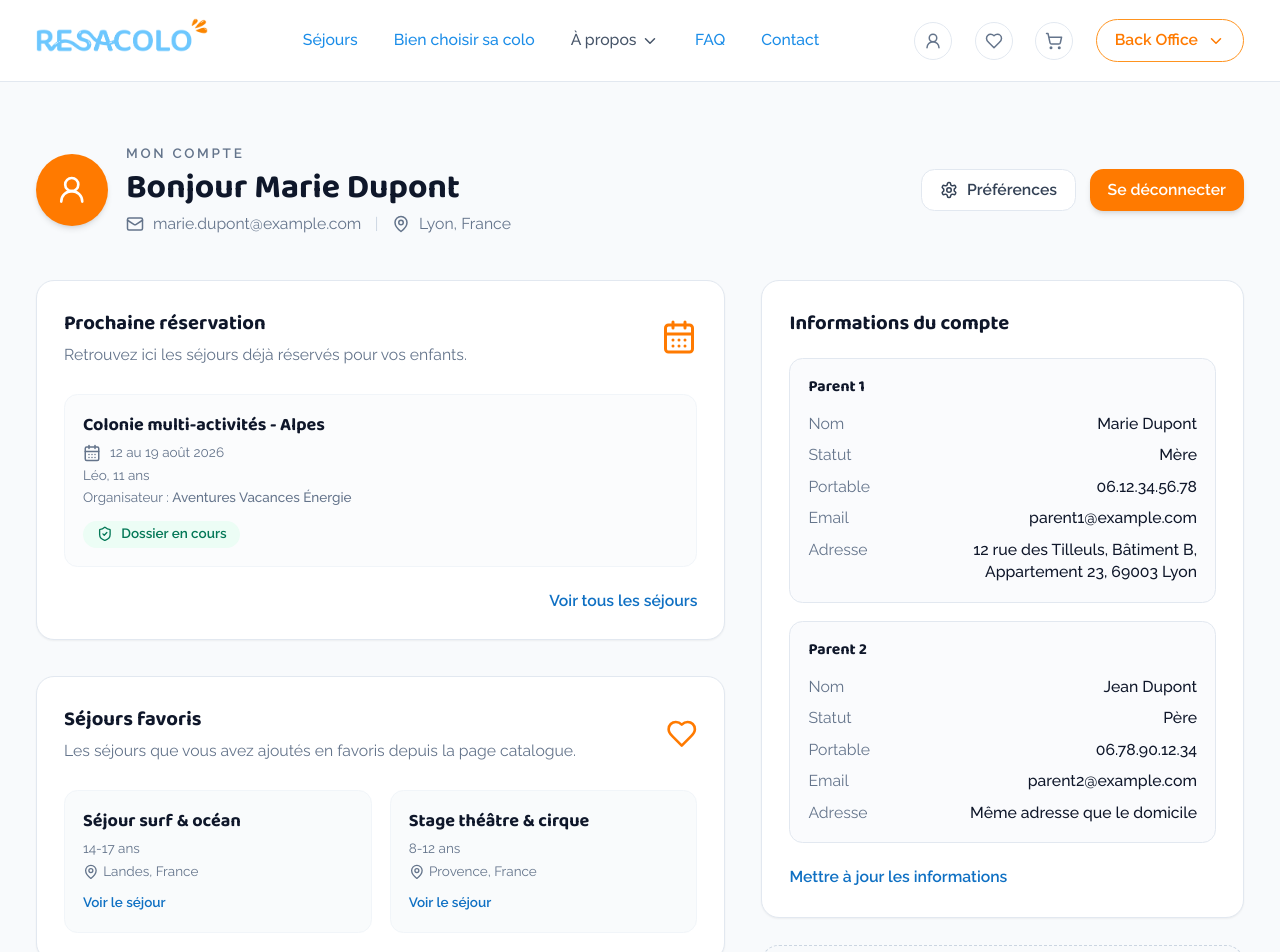
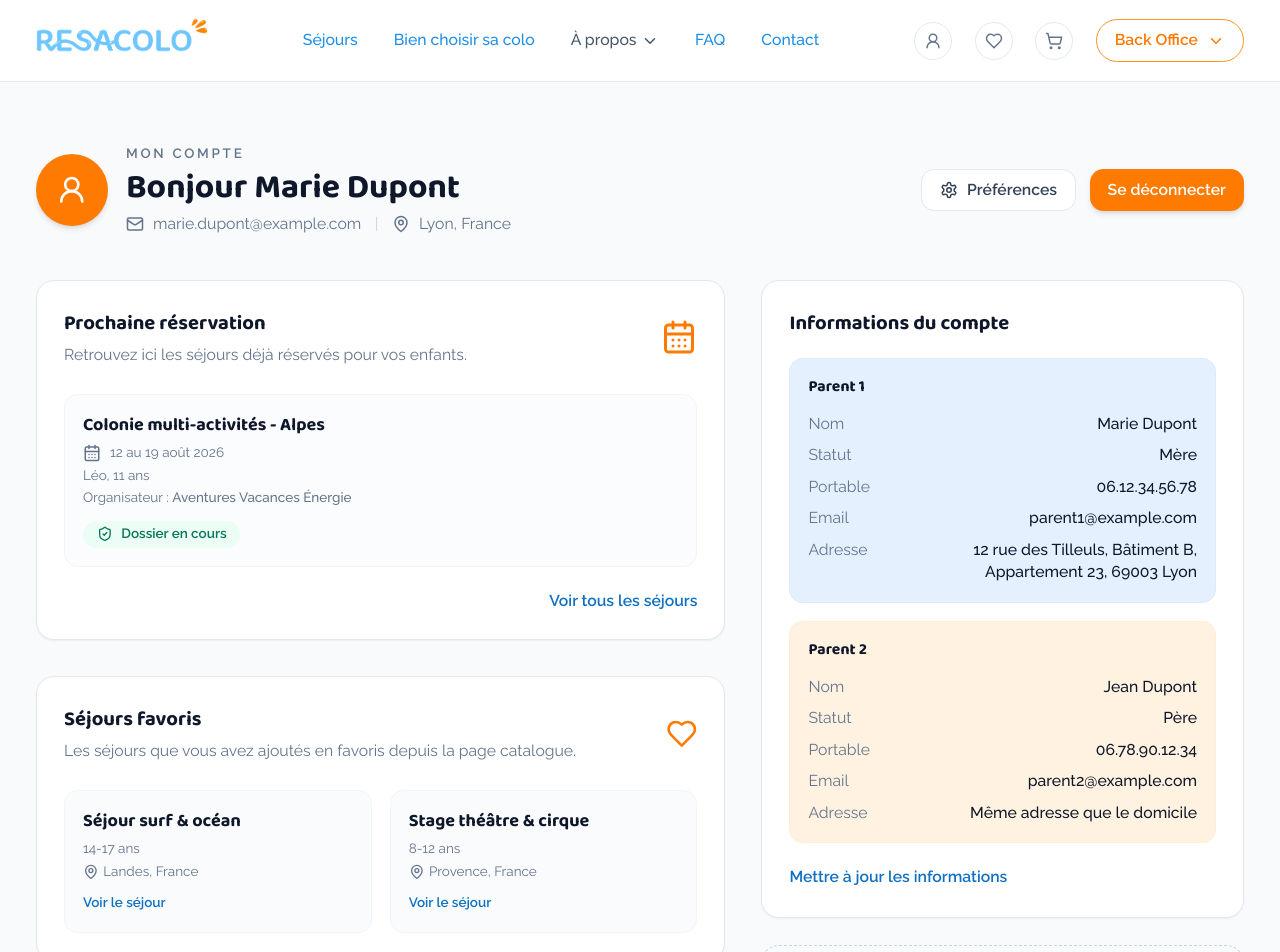
Before and after one commit to Adelerln/Resacolo, a Next.js app: page /mon-compte in a window 1280 px wide. Shown: the top 952 px of the page. Built offline with nearby package versions, Linux system fonts and the light colour scheme.

Commit message:
ajout couleur

```diff
--- a/src/app/mon-compte/MonCompteClient.tsx
+++ b/src/app/mon-compte/MonCompteClient.tsx
@@ -271,7 +271,7 @@ export default function MonCompteClient() {
             <section className="rounded-2xl border border-slate-200 bg-white p-6 shadow-sm">
               <h2 className="font-display text-lg font-semibold text-slate-900">Informations du compte</h2>
               <div className="mt-4 space-y-4">
-                <article className="rounded-xl border border-slate-200 bg-slate-50/70 p-4">
+                <article className="rounded-xl border border-blue-100 bg-blue-100/70 p-4">
                   <h3 className="text-sm font-semibold text-slate-900">Parent 1</h3>
                   <dl className="mt-3 space-y-2 text-sm text-slate-700">
                     <div className="flex items-start justify-between gap-3">
@@ -299,7 +299,7 @@ export default function MonCompteClient() {
                   </dl>
                 </article>
 
-                <article className="rounded-xl border border-slate-200 bg-slate-50/70 p-4">
+                <article className="rounded-xl border border-orange-100 bg-orange-100/70 p-4">
                   <h3 className="text-sm font-semibold text-slate-900">Parent 2</h3>
                   <dl className="mt-3 space-y-2 text-sm text-slate-700">
                     <div className="flex items-start justify-between gap-3">
@@ -436,7 +436,7 @@ export default function MonCompteClient() {
                 </div>
               </section>
 
-              <section className="rounded-xl border border-slate-200 p-4">
+              <section className="rounded-xl border border-blue-100 bg-blue-100/60 p-4">
                 <h4 className="text-sm font-semibold text-slate-900">Parent 1</h4>
                 <div className="mt-3 grid gap-4 sm:grid-cols-2">
                   <label className="sm:col-span-2 text-sm font-medium text-slate-700">
@@ -500,7 +500,7 @@ export default function MonCompteClient() {
                 </div>
               </section>
 
-              <section className="rounded-xl border border-slate-200 p-4">
+              <section className="rounded-xl border border-orange-100 bg-orange-100/60 p-4">
                 <h4 className="text-sm font-semibold text-slate-900">Parent 2</h4>
                 <div className="mt-3 grid gap-4 sm:grid-cols-2">
                   <label className="sm:col-span-2 text-sm font-medium text-slate-700">
```
